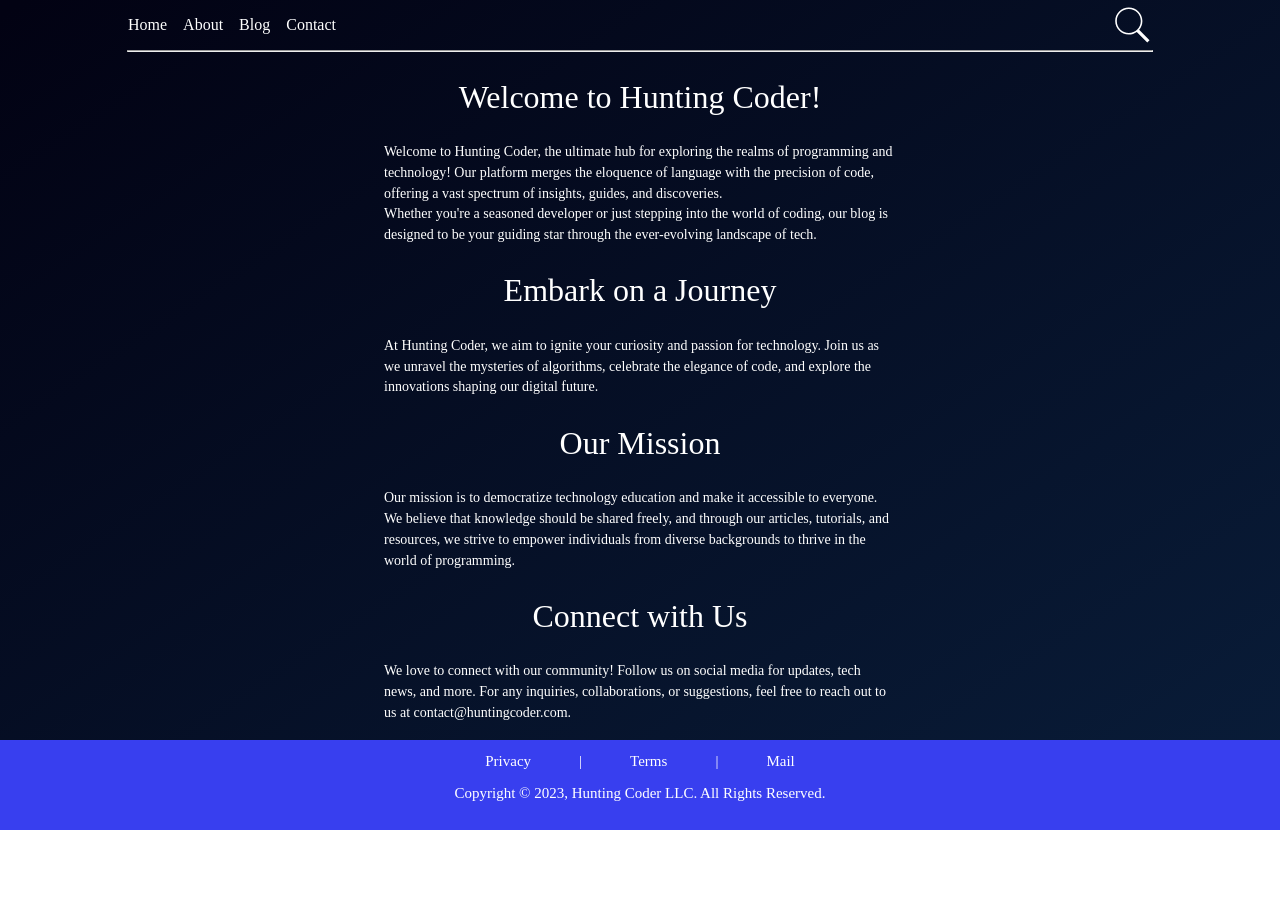
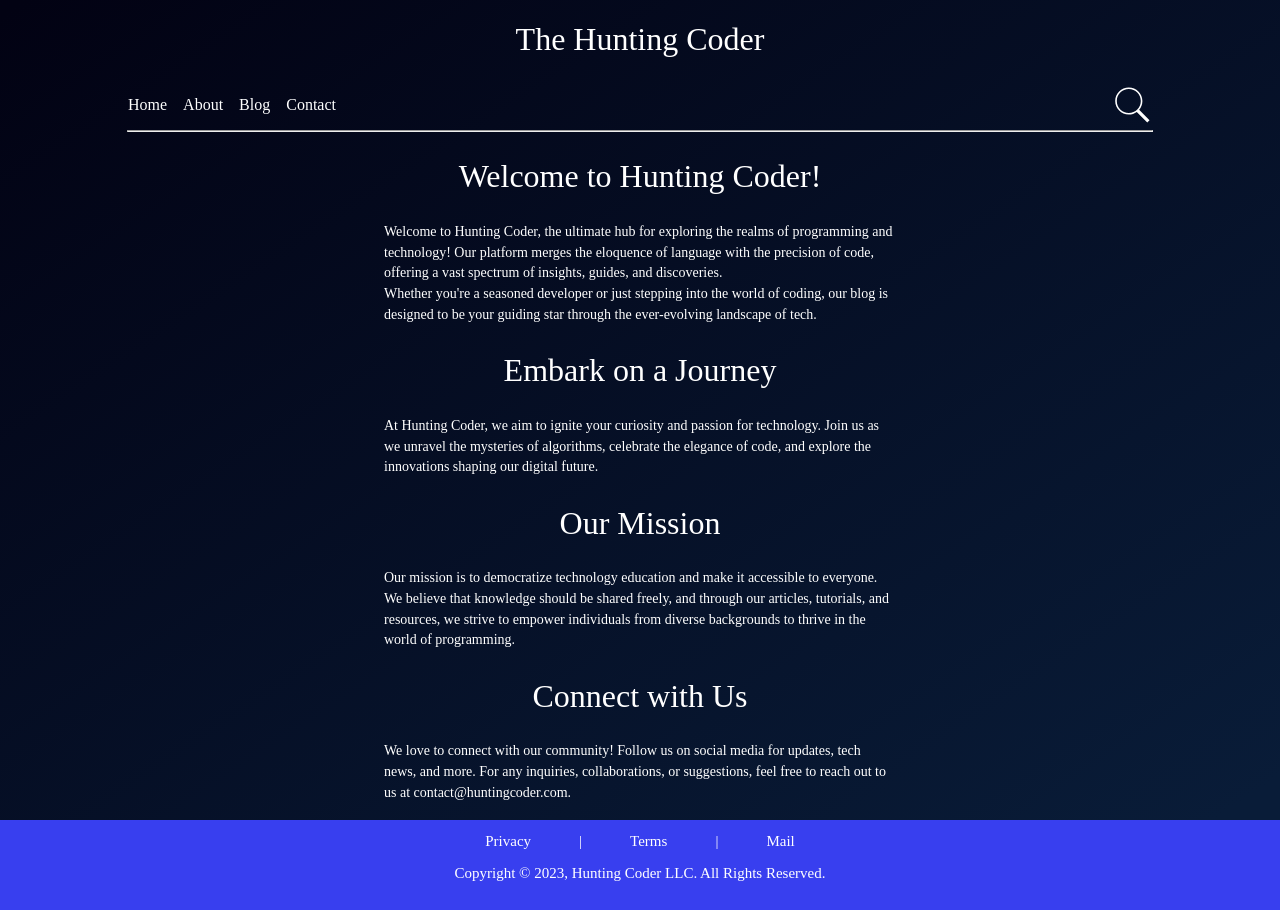
Before and after one commit to Chaitanya-Pratap-Singh/hunting-coderblog, a Next.js app: page /about in a window 1280 px wide. Before the commit the page ends 830 px from the top, so only its background shows below. Built offline with nearby package versions, Linux system fonts and the light colour scheme.

Commit message:
finalized

```diff
--- a/pages/_app.js
+++ b/pages/_app.js
@@ -3,13 +3,15 @@
 import "@/styles/globals.css";
 import Navbar from "@/components/navbar";
 import Footer from "@/components/footer";
+import styles from "@/styles/Home.module.css"
 
 function MyApp({ Component, pageProps }) {
 	return (
 		<>
+			<h1 className={styles.title}>The Hunting Coder</h1>
 			<Navbar />
 			<Component {...pageProps} />
-			<Footer/>
+			<Footer />
 		</>
 	);
 }
--- a/pages/index.js
+++ b/pages/index.js
@@ -39,7 +39,6 @@ export default function Home({ blogs }) {
 				<meta name="description" content="Generated by create next app" />
 				<link rel="icon" href="/favicon.ico" />
 			</Head>
-			<h1 className={styles.title}>The Hunting Coder</h1>
 
 			<div className={styles.about}>
 				<h1>About us </h1>
```
